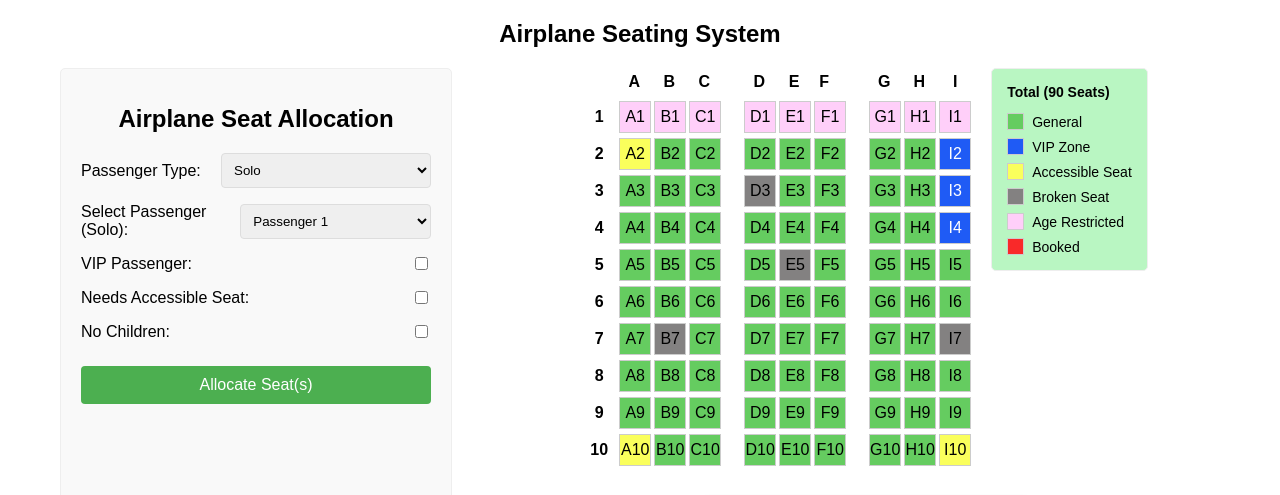
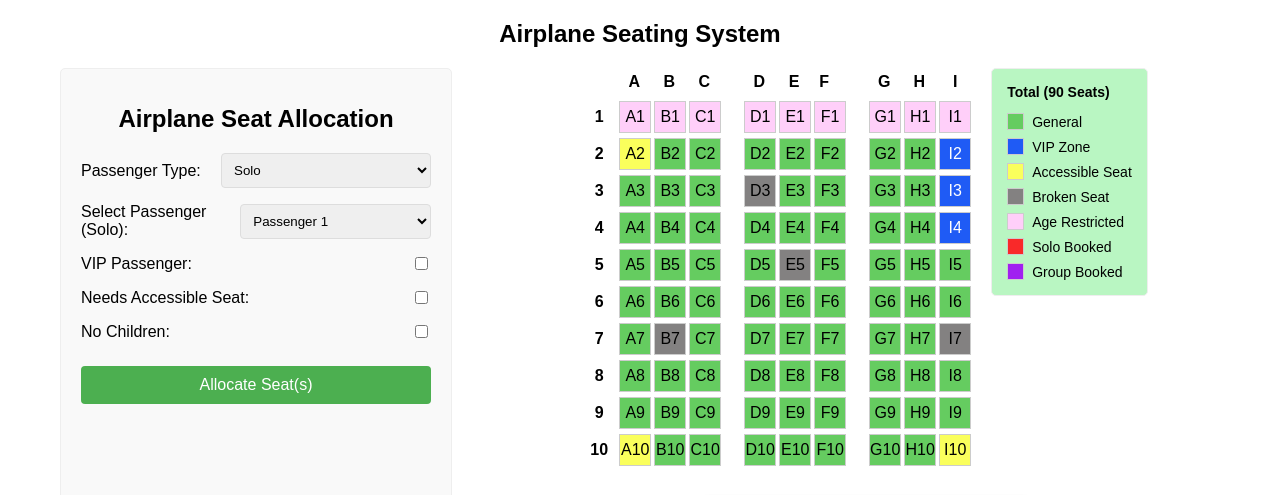
Before and after one commit to Sushmitasubedi07/airplane-seating-system, a PHP site: page /index.php in a window 1280 px wide. Shown: the top 495 px of the page. Run offline with PHP 8.4, Linux system fonts and the light colour scheme; tables that the repository leaves empty or names only in its code hold one stand-in row (values such as "Sample post").

Commit message:
fix: add code

```diff
--- a/classes/SeatMap.php
+++ b/classes/SeatMap.php
@@ -47,6 +47,7 @@ class SeatMap {
                 if (isset($this->seats[$row['seat_id']])) {
                     $this->seats[$row['seat_id']]->isBooked = true;
                     $this->seats[$row['seat_id']]->passenger = $row['passenger_name'];
+                    $this->seats[$row['seat_id']]->bookingType = $row['booking_type'];
                 }
             }
         }
--- a/index.php
+++ b/index.php
@@ -211,13 +211,16 @@ if ($_SERVER['REQUEST_METHOD'] === 'POST') {
                             foreach ($columns as $col):
                                 $seatId = $col . $row;
                                 $seat = $seatMap->seats[$seatId] ?? null;
-
+                                $seatType = $seat->type;
+                                if ($seat->isBooked) {
+                                    $seatType = ($seat->bookingType === 'group') ? 'group-booked' : 'booked';
+                                }
                                 if ($seat): ?>
                                     <div class="seat col-<?= strtolower($col) ?>
                                         <?= $seat->isBooked ? 'booked' : '' ?>
                                         seat-type-<?= $seat->type ?>"
                                         data-id="<?= $seat->id ?>"
-                                        data-type="<?= $seat->isBooked ? 'booked' : $seat->type ?>"
+                                        data-type="<?= $seatType ?>"
                                         data-booked="<?= $seat->isBooked ? 'true' : 'false' ?>">
                                         <?= $seat->id ?>
                                     </div>
@@ -251,7 +254,11 @@ if ($_SERVER['REQUEST_METHOD'] === 'POST') {
                     </div>
                     <div class="legend-item">
                         <div class="legend-color" style="background-color: #F92929;"></div>
-                        <span>Booked</span>
+                        <span>Solo Booked</span>
+                    </div>
+                    <div class="legend-item">
+                        <div class="legend-color" style="background-color: #A020F0;"></div>
+                        <span>Group Booked</span>
                     </div>
                 </div>
             </div>
```
